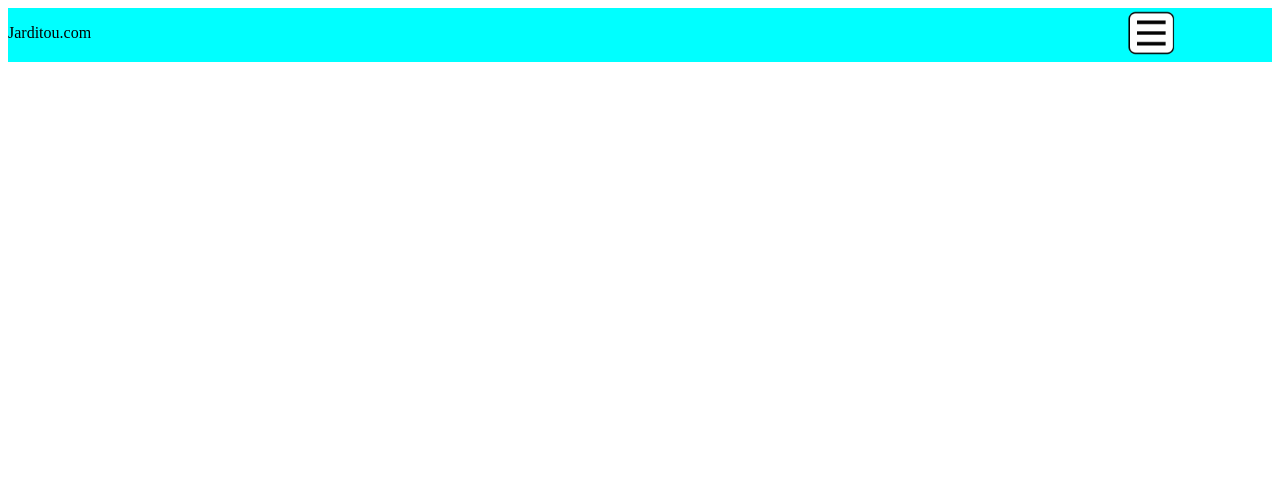
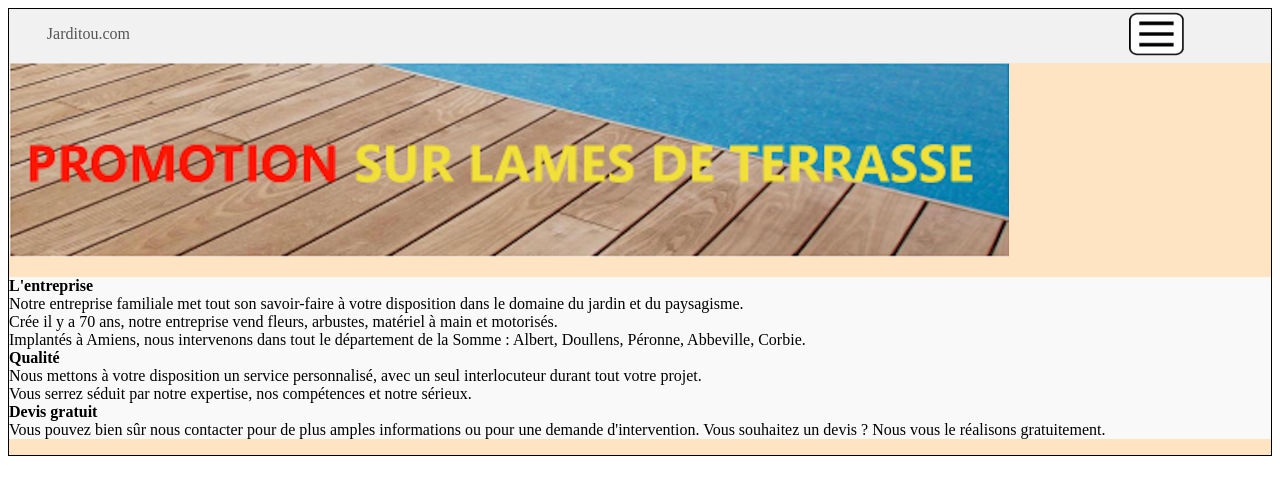
Before and after one commit to Anthony-Degand/Front, a plain HTML site: page JardiTou/index.html in a window 1280 px wide. Drawn offline with Linux system fonts and the light colour scheme.

Commit message:
jarditou_v2

```diff
--- a/JardiTou/css/style.css
+++ b/JardiTou/css/style.css
@@ -1,3 +1,14 @@
+* {
+  box-sizing: border-box;
+}
+
+.container {
+  background-color:bisque;
+  width:100%;
+  height:100%;
+  border:1px solid black;
+}
+
 ul {
     list-style-type: none;
     margin: 0;
@@ -53,11 +64,22 @@ ul {
 /*fin menu burger*/
 
 .jarditou {
-    background-color: aqua;
+    background-color:#f1f1f1;
     width:100%;
     height:10%;
-}
+} /*bar nav*/
 
 .jtp {
     float:left;
+    padding-left:3%;
+    color:#555;
+} /*jarditou.com*/
+
+.baniere {
+    width:100%
 }
+
+.text-principal {
+  background-color: #f9f9f9;
+  box-shadow: #555; /*a précisé*/
+}
--- a/JardiTou/index.html
+++ b/JardiTou/index.html
@@ -1,16 +1,20 @@
 <!DOCTYPE html>
 <html lang="en">
+
 <head>
     <meta charset="UTF-8">
     <meta http-equiv="X-UA-Compatible" content="IE=edge">
     <meta name="viewport" content="width=device-width, initial-scale=1.0">
     <link rel="stylesheet" href="https://maxcdn.bootstrapcdn.com/font-awesome/4.7.0/css/font-awesome.min.css">
-    <link rel="stylesheet" href="css/style.css"/>
+    <link rel="stylesheet" href="css/style.css" />
     <title>Document</title>
 </head>
+
 <body>
 
     <div class="container">
+
+
         <div class="row">
             <div class="col-">
                 <nav class="jarditou">
@@ -19,28 +23,57 @@
                     </p>
 
                     <div class="dropdown">
-                        <span><img width="50" src="/JardiTou/css/img/menu_burger.jpg"></span>
+                        <span><img width="60" height="50" src="/JardiTou/css/img/menu_burger.jpg"></span>
                         <div class="dropdown-content">
-                        <p>
+                            <p>
                             <ul>
                                 <li><a href="#">Accueil</a></li>
                                 <li><a href="#">Tableau</a></li>
                                 <li><a href="#">Contact</a></li>
                                 <li><a href="#">rechercher</a></li>
                             </ul>
-                        </p>
+                            </p>
                         </div>
-                      </div>
-
-
-
-
-
-
-
+                    </div>
                 </nav>
             </div>
         </div>
+        <!--bar nav-->
+
+        <div class="row">
+            <div class="col-">
+                <header class="baniere">
+                    <img width="1000" src="/JardiTou/css/img/Banniere.png"/>
+                </header>
+            </div>
+        </div>
+
+        <div class="row">
+            <div class="col-">
+                <section class="text-principal">
+                    <p>
+                        <strong>L'entreprise</strong> <br>
+                        Notre entreprise familiale met tout son savoir-faire à votre disposition dans le domaine du jardin et du paysagisme.
+                        <br>
+                        Crée il y a 70 ans, notre entreprise vend fleurs, arbustes, matériel à main et motorisés.
+                        <br>
+                        Implantés à Amiens, nous intervenons dans tout le département de la Somme : Albert, Doullens, Péronne, Abbeville, Corbie.
+                        <br>
+                        <strong>Qualité</strong>
+                        <br>
+                        Nous mettons à votre disposition un service personnalisé, avec un seul interlocuteur durant tout votre projet.
+                        <br>
+                        Vous serrez séduit par notre expertise, nos compétences et notre sérieux.
+                        <br>
+                        <strong>Devis gratuit</strong>
+                        <br>
+                        Vous pouvez bien sûr nous contacter pour de plus amples informations ou pour une demande d'intervention. Vous souhaitez un devis ? Nous vous le réalisons gratuitement.
+                    </p>
+                </section>
+            </div>
+        </div>
+
+
     </div>
 
 
@@ -48,4 +81,5 @@
 
 
 </body>
+
 </html>
```
Also changed, not shown: util jarditou/exemple col_responsive_bootstrap.png (deleted), util jarditou/formulaire.png (deleted), util jarditou/index_bs.jpg (deleted), util jarditou/jarditou_bs_mobile.jpg (deleted), util jarditou/tab_bs.jpg (deleted).
